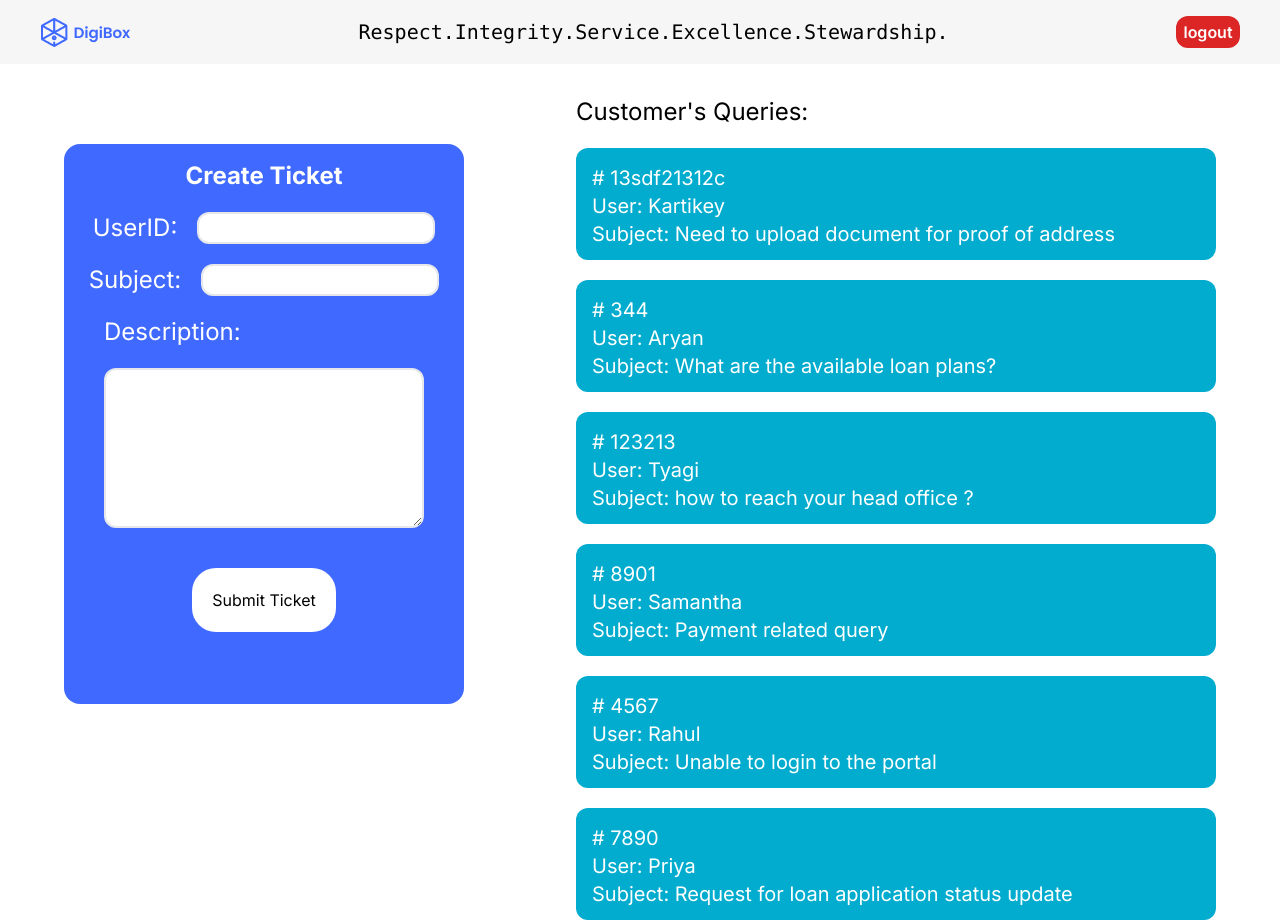
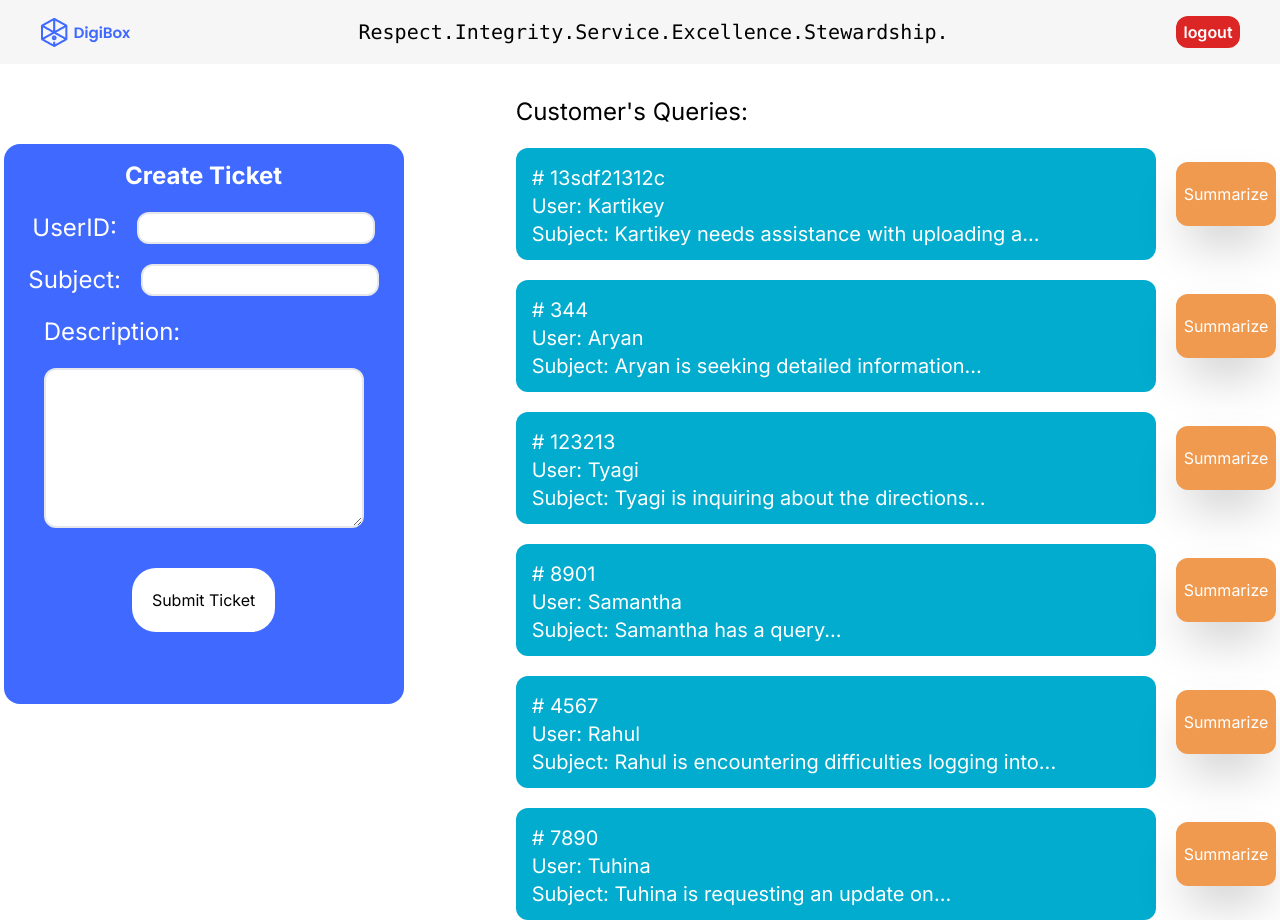
Before and after one commit to KartikeyCode/ChatApp, a Next.js app in the folder my-app/: page /dashboard in a window 1280 px wide. Built offline with nearby package versions, Linux system fonts and the light colour scheme.

Commit message:
add more files

```diff
--- a/my-app/app/components/card.js
+++ b/my-app/app/components/card.js
@@ -1,14 +1,48 @@
+"use client"
 import React from 'react';
 import Link from 'next/link';
+import axios from 'axios';
 
 export default function QueryCard({ ticketID, user, subject }) {
+  // Function to extract the first 6 words of the subject
+  const truncateSubject = (subject) => {
+    // Split the subject into words
+    const words = subject.split(' ');
+    // Get the first 6 words
+    const truncatedSubject = words.slice(0, 6).join(' ');
+    return truncatedSubject;
+  };
+
+  // Call the truncateSubject function to get the truncated subject
+  const truncatedSubject = truncateSubject(subject);
+
+  // Function to summarize subject
+  const summarize = () => {
+    let data = {
+      text: subject
+    };
+
+    axios.post('http://13.234.225.39:5000/analyze', data)
+      .then(function (response) {
+        console.log(response);
+        alert(response);
+        // Handle response here, like updating state with the summary
+      })
+      .catch(function (error) {
+        console.log(error);
+      });
+  };
+
   return (
-    <Link href={`/chat/${ticketID}`}>
-        <div className="bg-[#02ACCE] w-[25rem] h-28 xl:w-[40rem] rounded-xl mt-5 p-4 flex flex-col">
+    <div className='flex gap-5 items-center'>
+      <Link href={`/chat/${ticketID}`}>
+        <div className="bg-[#02ACCE] w-[25rem] h-28 xl:w-[40rem] rounded-xl mt-5 p-4 flex flex-col cursor-pointer">
           <h1 className="text-white md:text-xl"> # {ticketID} </h1>
           <h1 className="text-white md:text-xl"> User: {user} </h1>
-          <h1 className="text-white md:text-xl"> Subject: {subject} </h1>
+          <h1 className="text-white md:text-xl"> Subject: {truncatedSubject}... </h1>
         </div>
-    </Link>
+      </Link>
+      <button onClick={summarize} className='shadow-2xl p-1 px-2 rounded-xl h-16 hover:scale-105 bg-[#F09A4F] text-white '> Summarize </button>
+    </div>
   );
 }
--- a/my-app/app/components/samplequeries.json
+++ b/my-app/app/components/samplequeries.json
@@ -1,32 +1,32 @@
 [
     {
         "user" : "Kartikey",
-        "summary": "Need to upload document for proof of address",
+        "summary": "Kartikey needs assistance with uploading a document for proof of address. He requires guidance or support in completing this task to fulfill the necessary requirements. This document is crucial for verification purposes and is essential for Kartikey to proceed with certain transactions or applications.",
         "ticket_id":"13sdf21312c"
     },
     {
         "user" : "Aryan",
-        "summary": "What are the available loan plans?",
+        "summary": " Aryan is seeking detailed information about the various loan plans available. He wants to explore and understand the different options offered by the organization thoroughly. Aryan aims to make an informed decision about applying for a loan that aligns with his financial goals and requirements. He seeks clarity on interest rates, repayment terms, eligibility criteria, and any associated fees or charges.",
         "ticket_id":"344"
     },
     {
         "user" : "Tyagi",
-        "summary": "how to reach your head office ?",
+        "summary": "Tyagi is inquiring about the directions or guidance to reach the head office of the organization. He needs assistance in finding the location or contact details to visit the head office for a specific purpose or inquiry. Tyagi may have questions or concerns that require direct interaction with the organization's representatives or management, and thus, knowing how to reach the head office is crucial for him.",
         "ticket_id":"123213"
     },
     {
         "user" : "Samantha",
-        "summary": "Payment related query",
+        "summary": "  Samantha has a query related to payments and seeks clarification or assistance regarding a payment issue. She requires support in resolving the payment-related matter to ensure a smooth transaction or resolution of the concern. Samantha may be facing challenges such as payment processing delays, discrepancies in transaction records, or issues with payment methods. Addressing these concerns promptly is essential to maintain customer satisfaction and trust. ",
         "ticket_id":"8901"
     },
     {
         "user" : "Rahul",
-        "summary": "Unable to login to the portal",
+        "summary": "Rahul is encountering difficulties logging into the organization's portal. He needs assistance in troubleshooting the login issue to regain access to the portal for performing necessary tasks or accessing relevant information. ",
         "ticket_id":"4567"
     },
     {
-        "user" : "Priya",
-        "summary": "Request for loan application status update",
+        "user" : "Tuhina",
+        "summary": "Tuhina is requesting an update on the status of her loan application. She seeks information about the progress of her application and any necessary steps or documents required to expedite the process or ensure timely processing of her loan request.",
         "ticket_id":"7890"
     }
 ]
```
